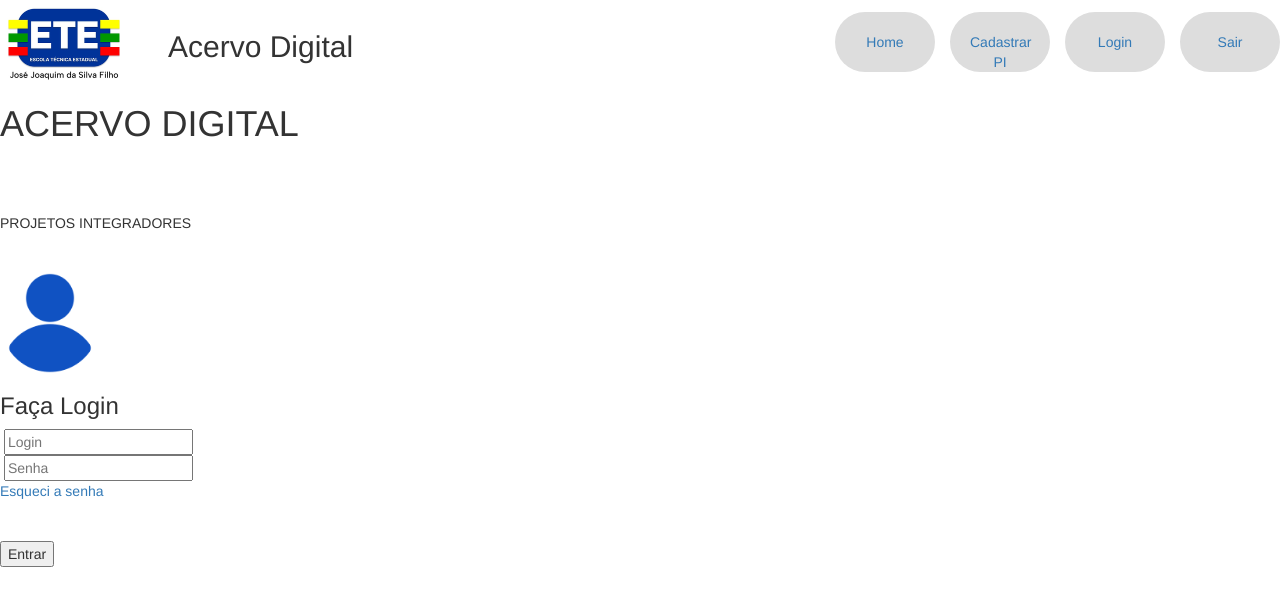
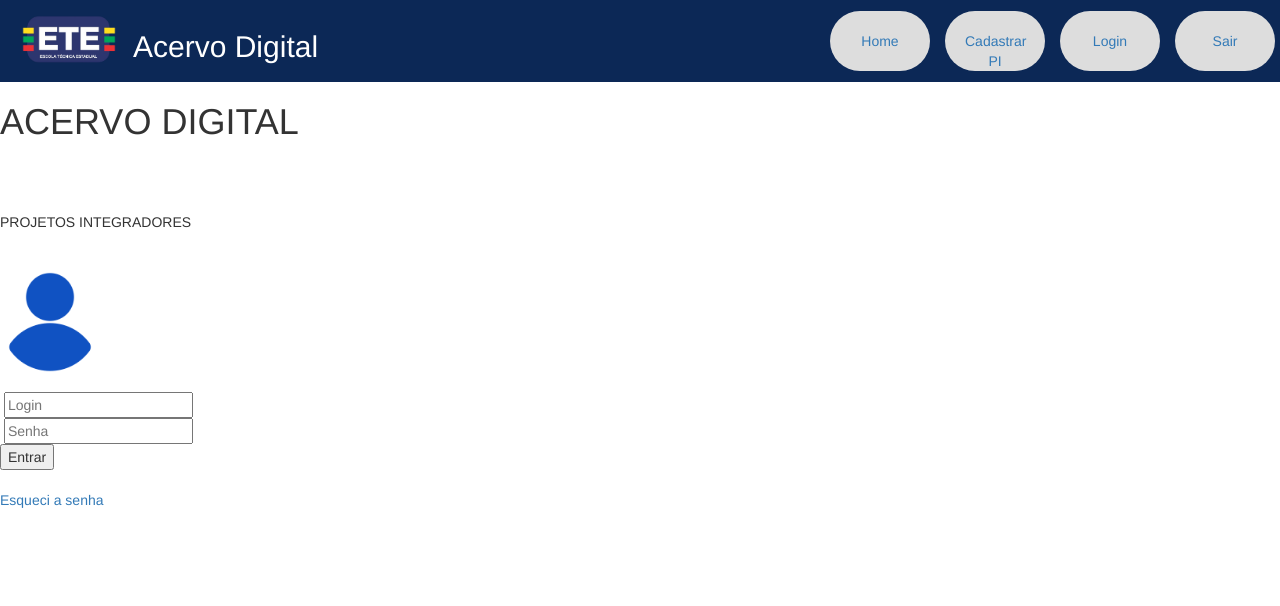
Before and after one commit to RafaelMoura98/Acervo-Digital, a PHP site: template adm/view/login.php in a window 1280 px wide. Shown: the top 606 px of the page. Run offline with PHP 8.4, Linux system fonts and the light colour scheme; the template is opened without the code that fills it, so the values that code supplies are empty; some libraries are stand-ins or nearby versions.

Commit message:
paagina login atualizada

```diff
--- a/adm/view/header.php
+++ b/adm/view/header.php
@@ -17,22 +17,24 @@ include_once("./config/configuracao.php");
     <?php endif;?>
 
     <?php if ($paginaUrl === "recuperacao"):?>
-    <link rel="stylesheet" href="./assets/css/esq.css">
+    <link rel="stylesheet" href="./assets/css/recuperar.css">
     <?php endif;?>
+
 
     <link rel="shortcut icon" href="./assets/imagens/logo.ico" type="image/x-icon">
     <link rel="stylesheet" href="https://maxcdn.bootstrapcdn.com/bootstrap/3.4.1/css/bootstrap.min.css">
     <script src="https://ajax.googleapis.com/ajax/libs/jquery/3.7.1/jquery.min.js"></script>
-    <script src="https://maxcdn.bootstrapcdn.com/bootstrap/3.4.1/js/bootstrap.min.js"></script>
+    <script divsrc="https://maxcdn.bootstrapcdn.com/bootstrap/3.4.1/js/bootstrap.min.js"></script>
     <style>
       @import url('https://fonts.googleapis.com/css2?family=Roboto+Flex:opsz,wght@8..144,100..1000&display=swap');
     </style>
 
 </head>
 <body>
-    <header>
-        <nav id="nav">
-            <img src="./assets/imagens/logo.ico" id="img_logo">
+    <!-- <div class="container"> -->
+    <header class="header">
+        <!-- <nav id="nav"> -->
+            <img src="./assets/imagens/logoete.png" id="img_logo">
             <div id="menu">
                 <h2 class="center">Acervo Digital</h2>
                 <div id="menu_button">
--- a/adm/view/login.php
+++ b/adm/view/login.php
@@ -20,10 +20,7 @@ include_once("./config/configuracao.php");
             <br>
             <img class="img" src="./assets/imagens/img_login.png" alt="Perfil" width="100">
             <br>
-            <div>
-            <h3 class="p">Faça Login</p>
-            </div>
-            <div class="">
+            <br>
               <div class="email">
                 <label for="email"></label>
                 <input type="text" placeholder="Login" id="login" name="login" required>
@@ -35,17 +32,13 @@ include_once("./config/configuracao.php");
                 <p id="tel-ajuda" class="msg-ajuda" style="display:none;">
               </div>
             </div>
+            <div class="botao">
+          <button class="button" type="submit">Entrar</button>
+            </div>
+          <br>
             <div>
               <a class="link" href="<?= constant('URL_LOCAL_SITE_PAGINA').'recuperacao'?>">Esqueci a senha</a> </class>
             </div>
-              <br>
-              <br>
-
-              <div class="botao">
-            <button class="button" type="submit">Entrar</button>
-              </div>
-            <br>
-          </div>
         </form>
 
     </div>
--- a/assets/css/style.css
+++ b/assets/css/style.css
@@ -70,6 +70,8 @@
 .center{
     display: flex;
     align-items: center;
+    color: rgb(255, 255, 255);
+
 }
 
 .button_menu{
@@ -79,7 +81,7 @@
     height: 60px;
     width: 100px;
     border: none;
-    color: black;
+    color: #0C2856;
     cursor: pointer;
 }
 
@@ -103,7 +105,7 @@ a{
     display: flex;
     flex-direction: column;
     gap: 2rem;
-    border: 2px solid #054f77;
+    border: 2px solid#0C2856;;
     border-radius: 25px;
     margin: 0 auto;
     width: 50%;
@@ -134,3 +136,11 @@ a{
     color: white;
     font-size: 20px;
 }
+
+.header {
+    background: #0C2856;
+    padding: 5px;
+    display: flex;
+    justify-content: space-between;
+    align-items: center;
+}
```
Also changed, not shown: assets/css/login.css (+19 -15 lines), assets/css/recuperar.css (renamed from assets/css/esq.css, +22 -15 lines), assets/imagens/info.txt (renamed from assets/docs/info.txt), assets/imagens/logo.ico (deleted), assets/imagens/logoete.png (added).
